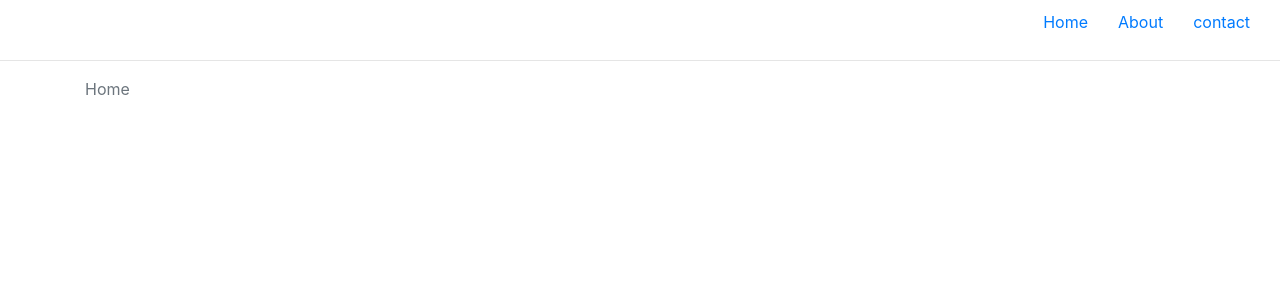
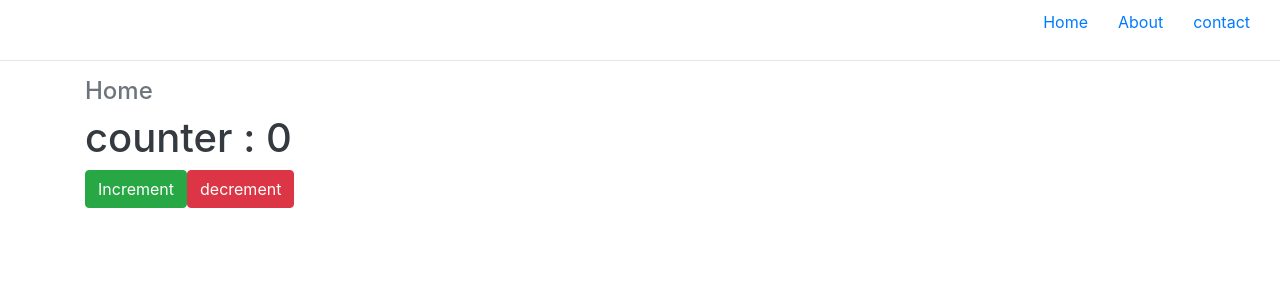
Before and after one commit to hareeshcs33/simple-vue-vuex-app, a Vue app: page /#/home in a window 1280 px wide. Shown: the top 300 px of the page. Built offline with nearby package versions, Linux system fonts and the light colour scheme; a web font is replaced by a local one; what vue-scroll would draw is missing.

Commit message:
counter added

```diff
--- a/src/components/contact.vue
+++ b/src/components/contact.vue
@@ -1,8 +1,6 @@
 <template>
   <div class="container">
-    <section>
-        section
-    </section>
+    contact
   </div>
 </template>
 <script>
@@ -11,7 +9,7 @@ export default {
     return {};
   },
   methods: {},
-  components: {}
+  components: {},
 };
 </script>
 <style></style>
--- /dev/null
+++ b/src/components/counter-buttons.vue
@@ -0,0 +1,18 @@
+<template>
+    <div>
+        <button class="btn btn-success" @click="increment">Increment</button>
+        <button class="btn btn-danger" @click="decrement">decrement</button>
+    </div>
+</template>
+<script>
+export default {
+    methods: {
+        increment(){
+            this.$store.state.counter++;
+        },
+        decrement(){
+            this.$store.state.counter--;
+        },
+    }
+}
+</script>
--- /dev/null
+++ b/src/components/counter.vue
@@ -0,0 +1,14 @@
+<template>
+    <div>
+        <h1><span>counter</span> : {{counter}}</h1>
+    </div>
+</template>
+<script>
+export default {
+    computed: {
+        counter(){
+            return this.$store.state.counter;
+        }
+    }
+}
+</script>
--- a/src/components/home.vue
+++ b/src/components/home.vue
@@ -1,5 +1,18 @@
 <template>
     <div class="container">
-        Home
+        <h4>Home</h4>
+        <counter></counter>
+        <counter-buttons></counter-buttons>
     </div>
 </template>
+<script>
+import Counter from './counter.vue';
+import CounterButtons from './counter-buttons.vue';
+
+export default {
+    components: {
+        Counter,
+        CounterButtons,
+    }
+}
+</script>
--- a/src/main.js
+++ b/src/main.js
@@ -9,8 +9,10 @@ import BootstrapVue from 'bootstrap-vue/dist/bootstrap-vue.esm';
 import 'bootstrap/dist/css/bootstrap.css';
 import 'bootstrap-vue/dist/bootstrap-vue.css';
 
-import vuescroll from 'vue-scroll'
+import vuescroll from 'vue-scroll';
 Vue.use(vuescroll);
+
+import { store } from './store/store';
 
 Vue.use(BootstrapVue);
 
@@ -19,6 +21,7 @@ Vue.config.productionTip = false
 /* eslint-disable no-new */
 new Vue({
   el: '#app',
+  store,
   router,
   components: { App },
   template: '<App/>'
--- /dev/null
+++ b/src/store/store.js
@@ -0,0 +1,10 @@
+import Vue from 'vue';
+import Vuex from 'vuex';
+
+Vue.use(Vuex);
+
+export const store = new Vuex.Store({
+    state: {
+        counter: 0
+    }
+});
```
